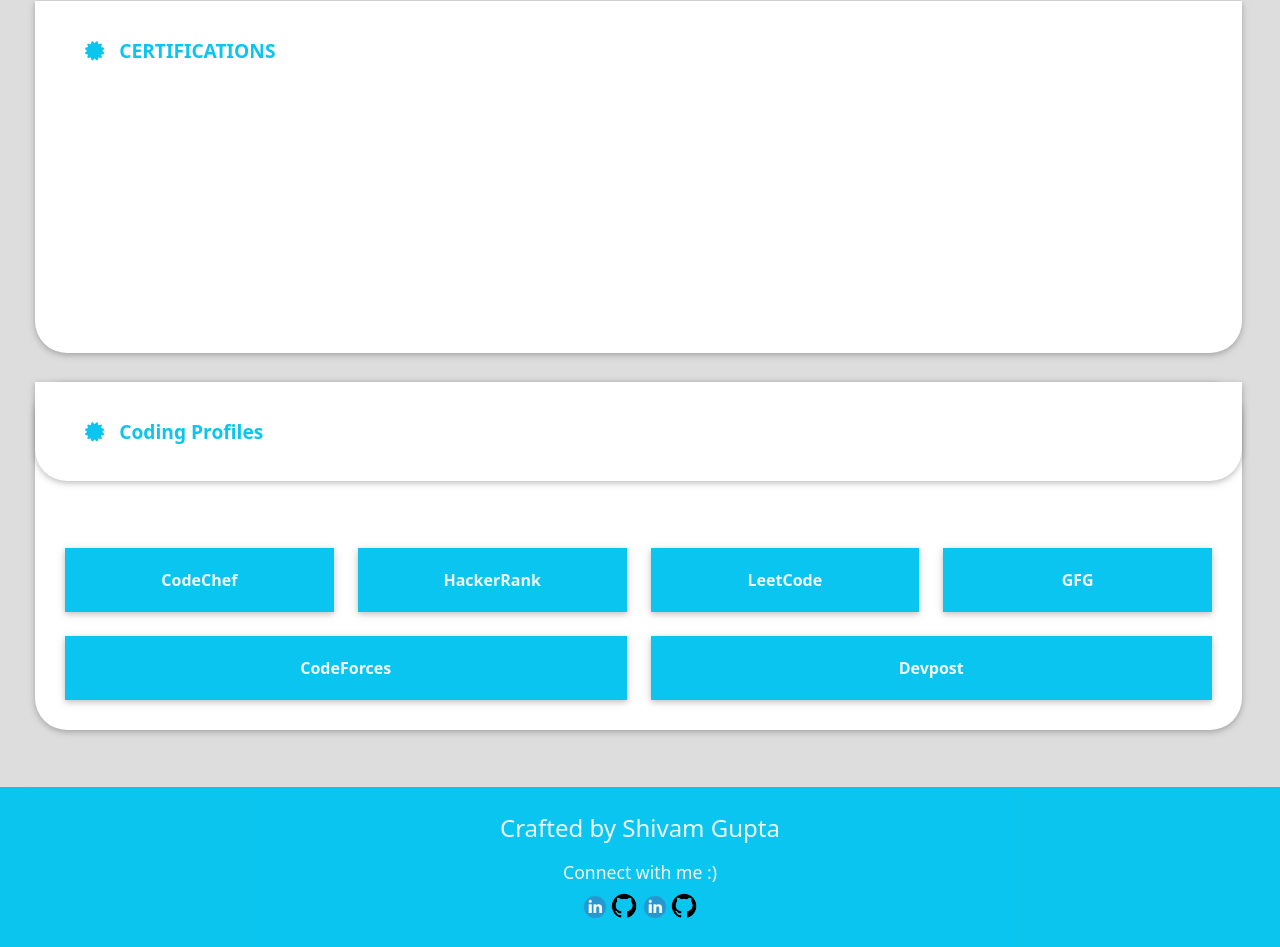
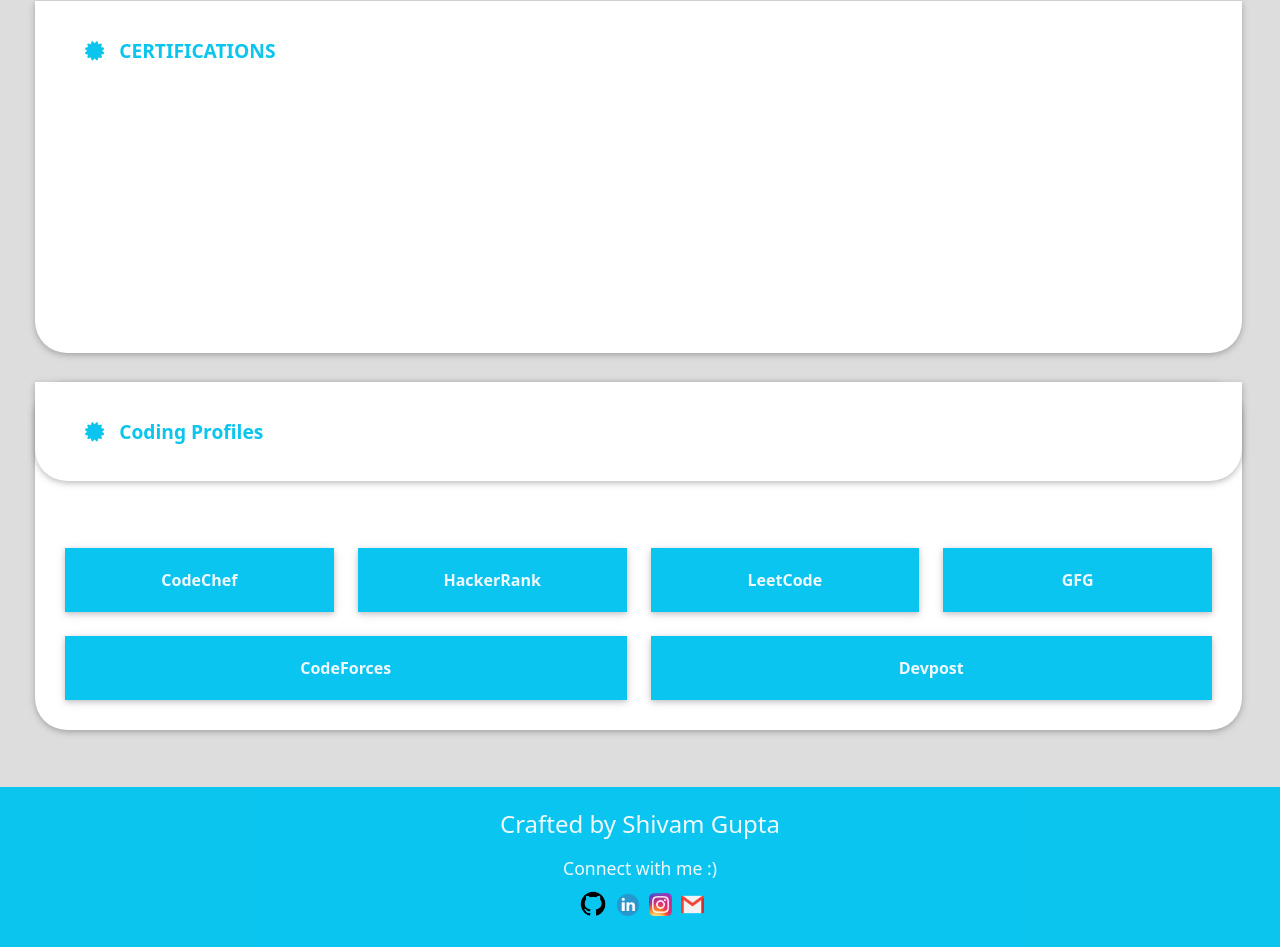
Before and after one commit to Guptaverse/Guptaverse.github.io, a plain HTML site: page index.html in a window 1280 px wide. Shown: the part 1751-2698 px from the top of the page. Drawn offline with Linux system fonts and the light colour scheme.

Commit message:
linked attached

```diff
--- a/css.css
+++ b/css.css
@@ -91,13 +91,20 @@
     /* flex-direction: column; */
     justify-content: center;
     /* justify-content: ; */
+    /* border: #fff; */
+
 }
 .imgsocial{
     /* display: flex;
     justify-content: center; */
+    padding: 2px;
     height: 30px;
     width: 30px;
+    /* border: #fff; */
 }
+/* .imgsocial:hover{
+    border-bottom: rgb(173, 13, 13);
+} */
 .content {
     /* padding-top: 18px; */
     font-size: 19px;
@@ -397,7 +404,19 @@
     padding-bottom: 10px;
     box-shadow: 0 2px 5px 0 rgb(0 0 0 / 16%), 0 2px 10px 0 rgb(0 0 0 / 12%);
 } */
+.instagram{
+    padding-top: 5px;
+    height: 23px;
+    padding-left: 4px;
 
+    width: 23px;
+}
+.gmail{
+    padding-top: 5px;
+    padding-left: 9px;
+    height: 23px;
+    width: 23px;
+}
 /* ----------------->footer<--------------------------------------------- */
 
 .footer{
--- a/index.html
+++ b/index.html
@@ -21,10 +21,26 @@
                 <div class="name">
                     <h2>SHIVAM GUPTA</h2><br>
                     <div class="socialmedia">
-                        <img class="imgsocial" src="linkedIn_PNG38.png" alt="">
-                        <img class="imgsocial" src="github.png" alt="">
-                        <img class="imgsocial" src="linkedIn_PNG38.png" alt="">
-                        <img class="imgsocial" src="github.png" alt="">
+
+                        <a href="https://github.com/Guptaverse" target="_blank">
+                            <img class="imgsocial" src="github.png" alt="">
+
+                            </a>
+                            <a href="https://www.linkedin.com/in/shivam-gupta-479281196/" target="_blank">
+                            <img class="imgsocial" src="linkedIn_PNG38.png" alt="">
+
+                            </a>
+                            <a href="https://www.instagram.com/5hivamgupta/" target="_blank">
+                            <img class="instagram" src="Instagram_icon.png.webp" alt="">
+
+                            </a>
+                            <!-- <div class="div"> -->
+
+                                <a  href="#" onclick="sendEmail()">
+                                <img class="gmail" src="gmail.png" alt="">
+
+                                </a>
+                        <!-- <img class="imgsocial" src="github.png" alt=""> -->
                     </div>
                 </div>
             </div>
@@ -93,7 +109,9 @@
                         Libraries/framework
                     </p>
                     <p class=" textstyle ">
-                        <i class="fab fa-php colors"></i>
+                        <!-- <i class="fa-brands fa-node"></i> -->
+                        <!-- <i class="fa-brands fa-node-js"></i> -->
+                        <i class="fa-brands fa-node"></i>
                         Node.js
                     </p>
                     <div class="cpp">
@@ -361,13 +379,30 @@
         <div class="contactme">
             <div class="connect">Connect with me :)</div>
             <div class="socialmedia">
-                <img class="imgsocial" src="linkedIn_PNG38.png" alt="">
-                <img class="imgsocial" src="github.png" alt="">
-                <img class="imgsocial" src="linkedIn_PNG38.png" alt="">
-                <img class="imgsocial" src="github.png" alt="">
+
+                <a href="https://github.com/Guptaverse" target="_blank">
+                    <img class="imgsocial" src="github.png" alt="">
+
+                    </a>
+                    <a href="https://www.linkedin.com/in/shivam-gupta-479281196/" target="_blank">
+                    <img class="imgsocial" src="linkedIn_PNG38.png" alt="">
+
+                    </a>
+                    <a href="https://www.instagram.com/5hivamgupta/" target="_blank">
+                    <img class="instagram" src="Instagram_icon.png.webp" alt="">
+
+                    </a>
+                    <!-- <div class="div"> -->
+
+                        <a  href="#" onclick="sendEmail()">
+                        <img class="gmail" src="gmail.png" alt="">
+
+                        </a>
+                    <!-- </div> -->
             </div>
         </div>
     </div>
+    <script src="index.js"></script>
 </body>
 
 </html>
--- /dev/null
+++ b/index.js
@@ -0,0 +1,3 @@
+function sendEmail(){
+    window.location = "mailto:shivam.gupta.e21@nsut.ac.in"
+}
```
Also changed, not shown: Instagram_icon.png.webp (added), gmail.png (added).
